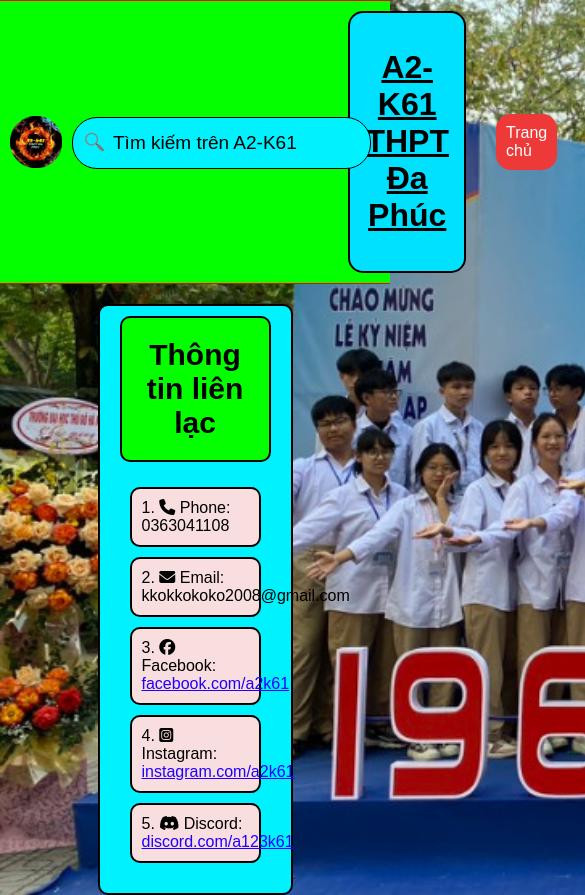
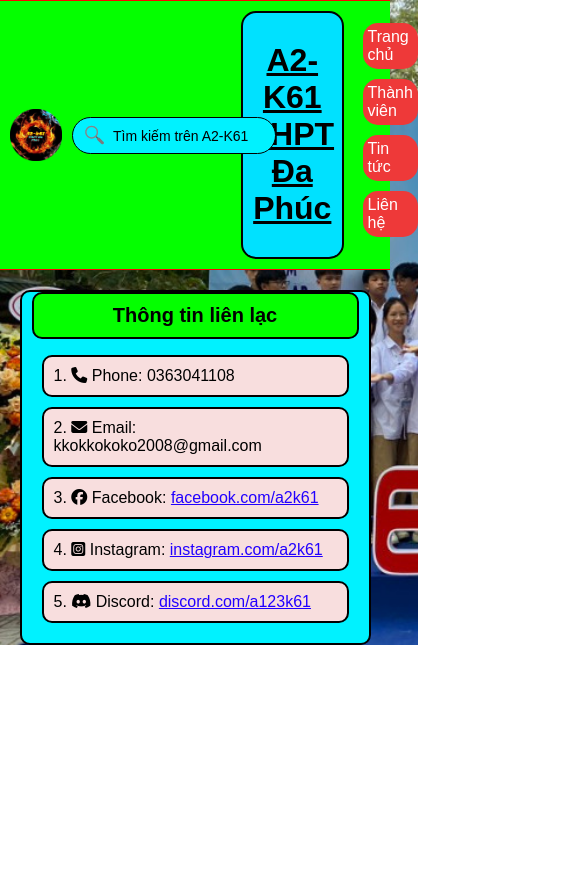
Before and after one commit to okokokkokk/a2-k61, a plain HTML site: page contact.html in a window 390 px wide. Shown: the top 895 px of the page, 585 px wide, since content can reach past the window. After the commit the page ends 844 px from the top, so only its background shows below. Drawn offline with Linux system fonts and the light colour scheme.

Commit message:
fix some problems

```diff
--- a/contact.html
+++ b/contact.html
@@ -6,49 +6,6 @@
     <title>Contact</title>
     <link rel="stylesheet" href="fontawesome-free-6.5.2-web/css/all.min.css">
     <link rel="website icon" type="png" href="./assets/logo-a2.png">
-</head>
-<body>
-    <div class="menu">
-        <div class="text">
-            <img id="logo-a2" src="./assets/logo-a2.png" alt="logo-a2">
-            <div class="input-container">
-                <img class="input-icon" src="./assets/Remove-bg.ai_1720419166423.png" alt="search-icon">
-                <input id="timkiem" type="text" placeholder="Tìm kiếm trên A2-K61">
-            </div>
-        </div>
-
-        <div class="tieude" style="font-family: arial;">
-            <h1><u>A2-K61 THPT Đa Phúc</u></h1>
-        </div>
-
-        <div class="navigation">
-            <nav>
-                <ul>
-                    <li><a href="index.html">Trang chủ</a></li>
-                    <li><a href="https://youtu.be/gj0Q4xU6h7s?si=dnXWPXvER-w-OdOX">Thành viên</a></li>
-                    <li><a href="https://youtu.be/gj0Q4xU6h7s?si=dnXWPXvER-w-OdOX">Tin tức</a></li>
-                    <li><a href="contact.html">Liên hệ</a></li>
-                </ul>
-            </nav>
-        </div>
-    </div>
-
-    <div class="content">
-        <div class="contact-info">
-            <h2>Thông tin liên lạc</h2>
-            <div>
-                    <div class="box">1. <i class="fas fa-phone"></i> Phone: 0363041108</div>
-                    <div class="box">2. <i class="fas fa-envelope"></i> Email: kkokkokoko2008@gmail.com</div>
-                    <div class="box">3. <i class="fab fa-facebook"></i> Facebook: <a href="https://www.facebook.com/profile.php?id=61551360411587" target="_blank">facebook.com/a2k61</a></div>
-                    <div class="box">4. <i class="fa-brands fa-square-instagram"></i> Instagram: <a href="https://www.instagram.com/nguyenkhanhungxd/" target="_blank">instagram.com/a2k61</a></div>
-                    <div class="box">5. <i class="fa-brands fa-discord"></i> Discord: <a href="https://discord.gg/tH9WjZ5s3p" target="_blank">discord.com/a123k61</a></div>
-            </div>
-        </div>
-    </div>
-
-
-
-
     <style>
         body {
             margin: 0;
@@ -178,7 +135,6 @@
             margin-top: 20px;
             width: 50%;
             padding: 20px;
-
         }
 
         .contact-info h2 {
@@ -197,13 +153,122 @@
             margin: 10px;
             border: 2px #000 solid;
             border-radius: 10px;
-
         }
 
         .box a {
             color: #2200ff;
         }
 
+        /* Responsive */
+        @media (max-width: 768px) {
+            .input-container {
+                width: 200px;
+                height: 40px;
+            }
+
+            #timkiem {
+                font-size: 16px;
+            }
+
+            .tieude {
+                font-size: 18px;
+                padding: 10px;
+                margin-left: 5%;
+                margin-right: 5%;
+            }
+
+            .navigation ul {
+                flex-direction: column;
+                align-items: center;
+            }
+
+            .navigation li {
+                margin-left: 0;
+                margin-bottom: 10px;
+                padding: 8px;
+            }
+
+            .content {
+                width: 80%;
+                padding: 10px;
+            }
+
+            .contact-info h2 {
+                font-size: 24px;
+                padding: 15px;
+            }
+        }
+
+        @media (max-width: 480px) {
+            .input-container {
+                width: 150px;
+                height: 35px;
+            }
+
+            #timkiem {
+                font-size: 14px;
+            }
+
+            .tieude {
+                font-size: 16px;
+                padding: 8px;
+                margin-left: 5%;
+                margin-right: 5%;
+            }
+
+            .navigation li {
+                padding: 5px;
+            }
+
+            .content {
+                width: 90%;
+                padding: 10px;
+            }
+
+            .contact-info h2 {
+                font-size: 20px;
+                padding: 10px;
+            }
+        }
     </style>
+</head>
+<body>
+    <div class="menu">
+        <div class="text">
+            <img id="logo-a2" src="./assets/logo-a2.png" alt="logo-a2">
+            <div class="input-container">
+                <img class="input-icon" src="./assets/Remove-bg.ai_1720419166423.png" alt="search-icon">
+                <input id="timkiem" type="text" placeholder="Tìm kiếm trên A2-K61">
+            </div>
+        </div>
+
+        <div class="tieude" style="font-family: arial;">
+            <h1><u>A2-K61 THPT Đa Phúc</u></h1>
+        </div>
+
+        <div class="navigation">
+            <nav>
+                <ul>
+                    <li><a href="index.html">Trang chủ</a></li>
+                    <li><a href="https://youtu.be/gj0Q4xU6h7s?si=dnXWPXvER-w-OdOX">Thành viên</a></li>
+                    <li><a href="https://youtu.be/gj0Q4xU6h7s?si=dnXWPXvER-w-OdOX">Tin tức</a></li>
+                    <li><a href="contact.html">Liên hệ</a></li>
+                </ul>
+            </nav>
+        </div>
+    </div>
+
+    <div class="content">
+        <div class="contact-info">
+            <h2>Thông tin liên lạc</h2>
+            <div>
+                    <div class="box">1. <i class="fas fa-phone"></i> Phone: 0363041108</div>
+                    <div class="box">2. <i class="fas fa-envelope"></i> Email: kkokkokoko2008@gmail.com</div>
+                    <div class="box">3. <i class="fab fa-facebook"></i> Facebook: <a href="https://www.facebook.com/profile.php?id=61551360411587" target="_blank">facebook.com/a2k61</a></div>
+                    <div class="box">4. <i class="fa-brands fa-square-instagram"></i> Instagram: <a href="https://www.instagram.com/nguyenkhanhungxd/" target="_blank">instagram.com/a2k61</a></div>
+                    <div class="box">5. <i class="fa-brands fa-discord"></i> Discord: <a href="https://discord.gg/tH9WjZ5s3p" target="_blank">discord.com/a123k61</a></div>
+            </div>
+        </div>
+    </div>
 </body>
 </html>
```
Lines whose indentation alone changed are shown as unchanged.
